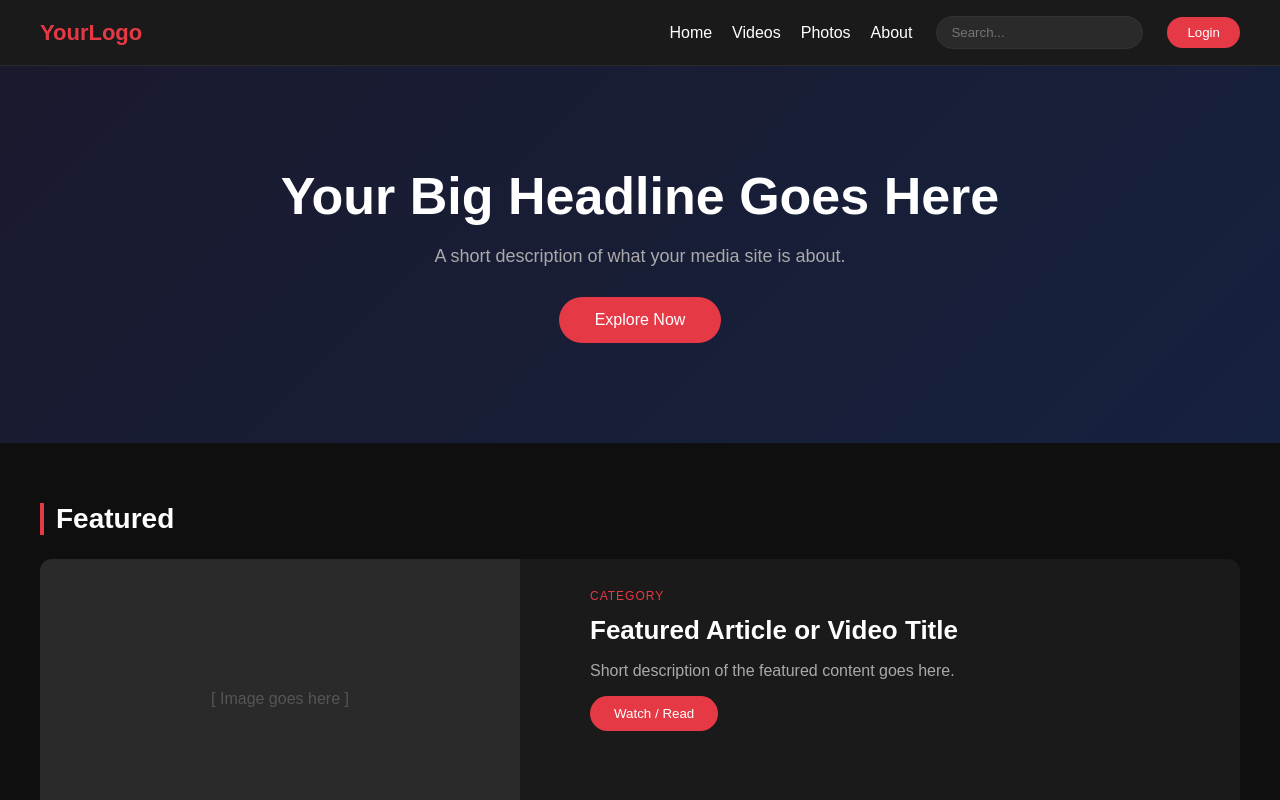
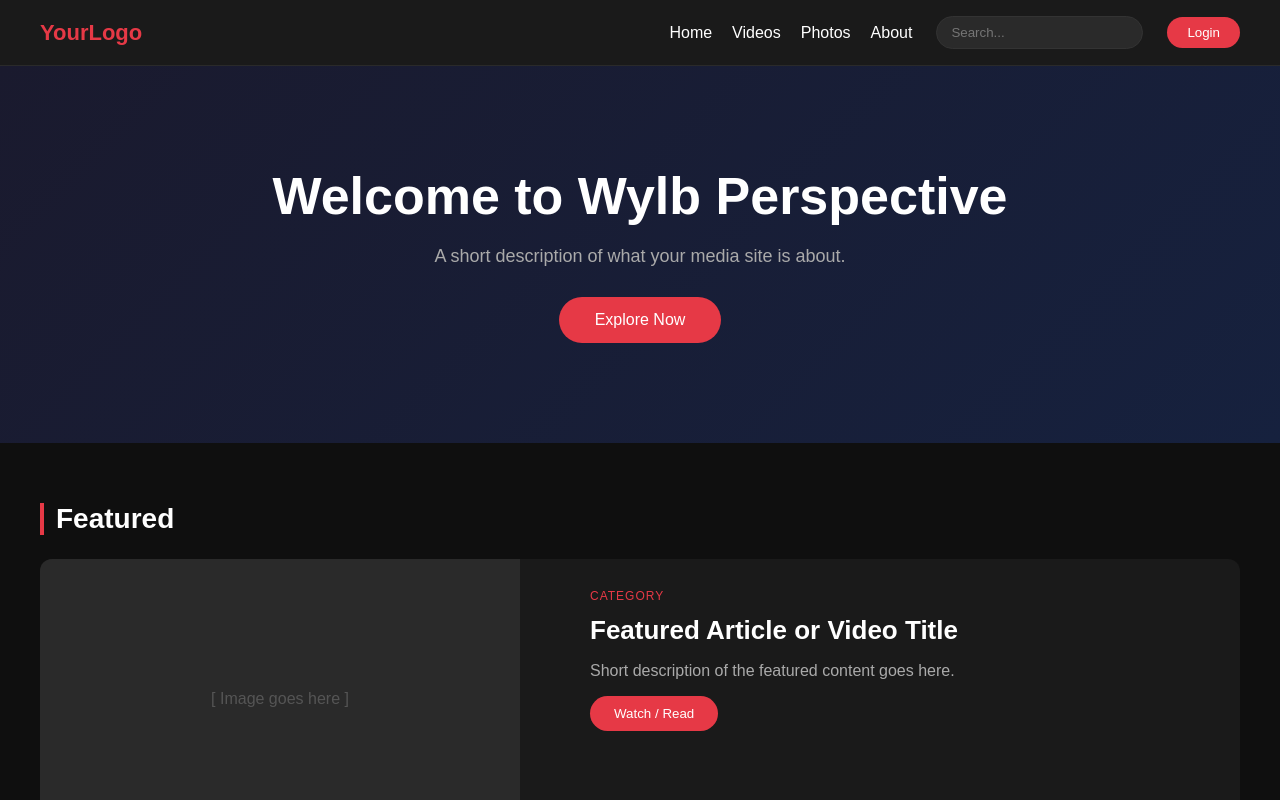
Before and after one commit to aryanpanchal-tech/Wylb-perspective, a React (Vite) app: page / in a window 1280 px wide. Shown: the top 800 px of the page. Built offline with nearby package versions, Linux system fonts and the light colour scheme.

Commit message:
Update Hero.jsx
Update hero headline

```diff
--- a/src/components/Hero.jsx
+++ b/src/components/Hero.jsx
@@ -4,7 +4,7 @@ function Hero() {
 
       {/* ── MAIN HEADLINE ── */}
       <h1 className="hero-title">
-        Your Big Headline Goes Here
+        Welcome to Wylb Perspective
       </h1>
 
       {/* ── SUBTITLE ── */}
```
